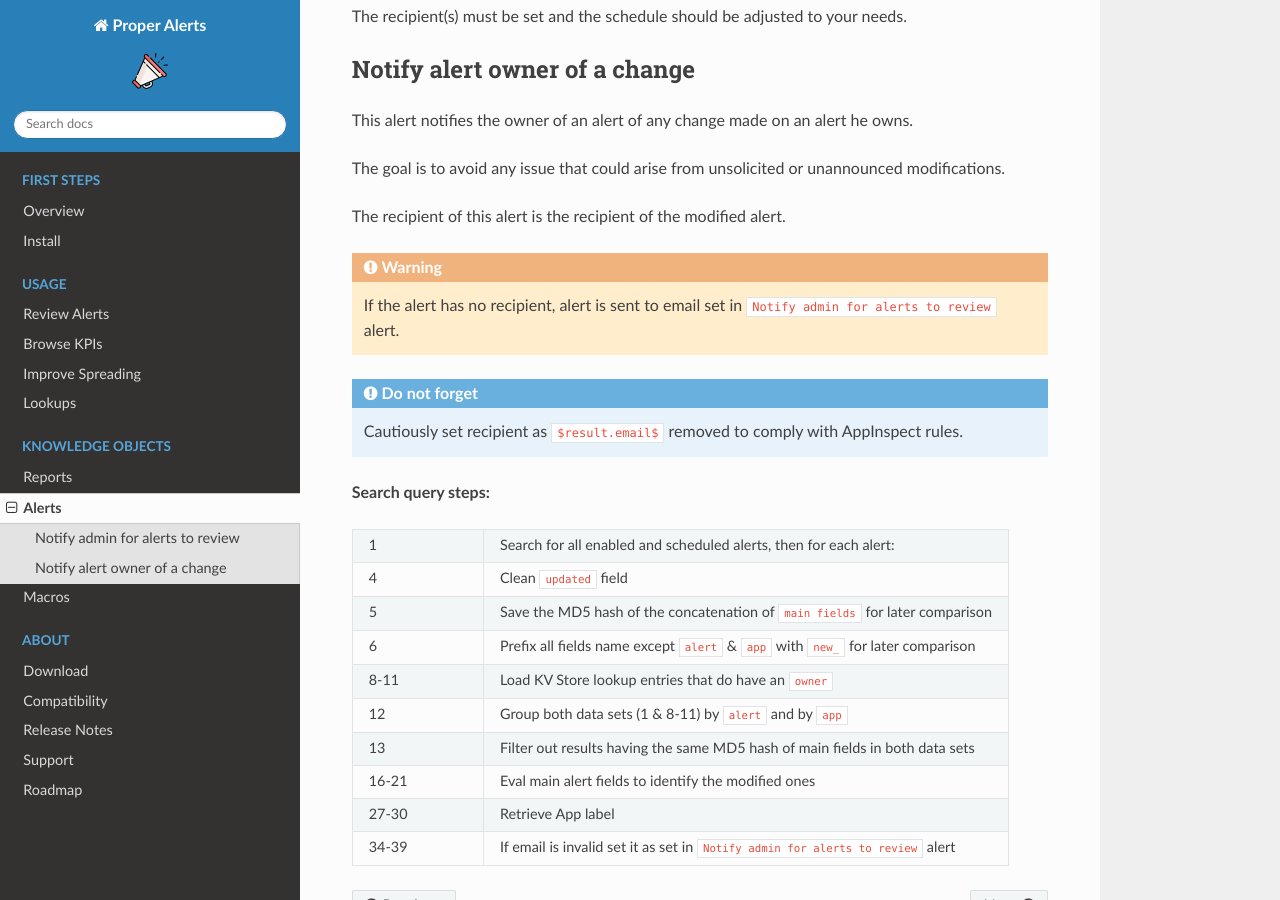
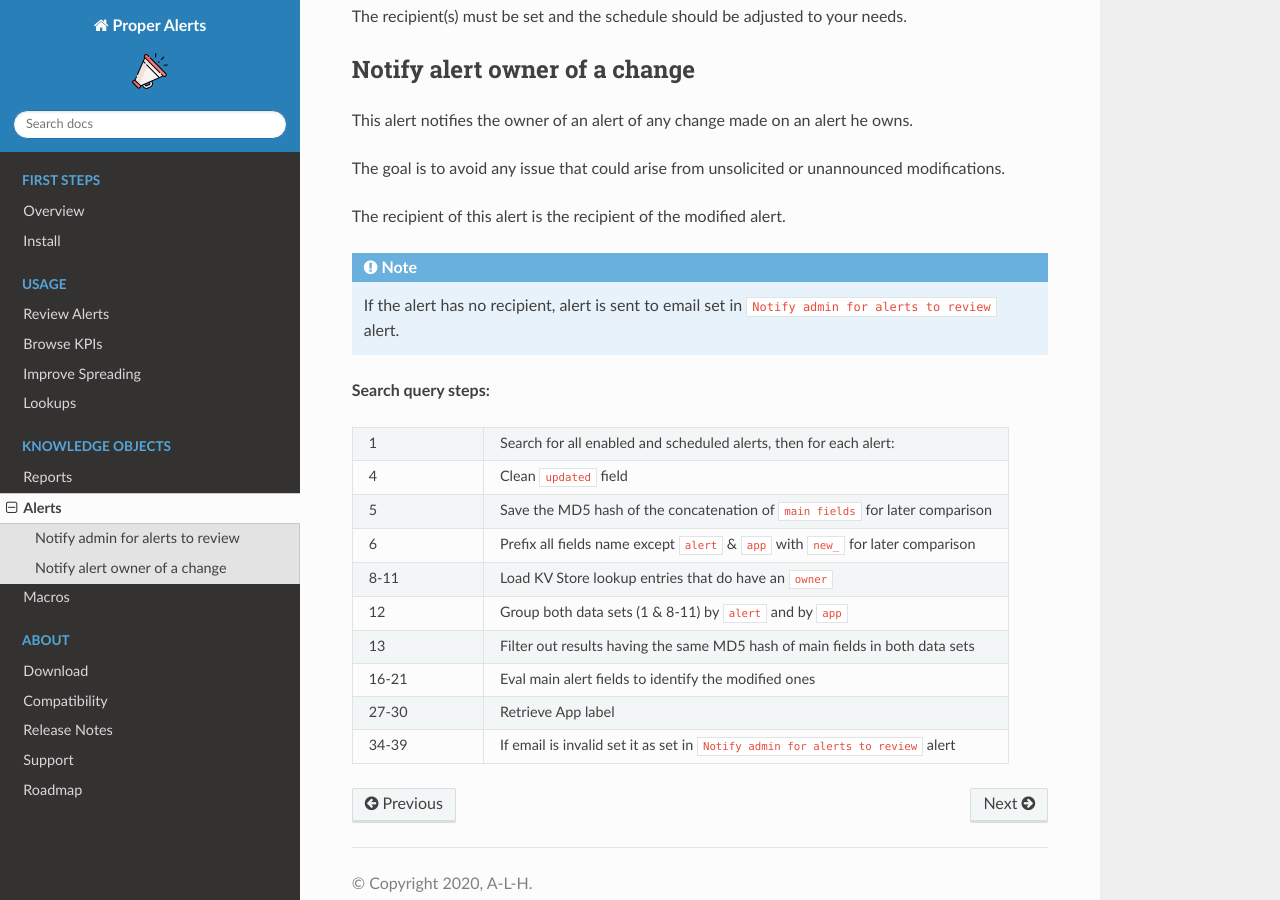
Before and after one commit to a-l-h/splunk-app-proper-alerts, a Sphinx documentation site: the page built from doc/alerts.rst, in a window 1280 px wide and 900 px high, scrolled down 355 px. Built offline with Sphinx 7.4.7 and the Read the Docs theme 2.0.0, drawn with Linux system fonts in a browser that asks for light colours; cross-references to code outside the pages are shown as plain code.

Commit message:
Update alerts.rst

```diff
--- a/doc/alerts.rst
+++ b/doc/alerts.rst
@@ -21,11 +21,7 @@
 
 The recipient of this alert is the recipient of the modified alert.
 
-.. warning:: If the alert has no recipient, alert is sent to email set in ``Notify admin for alerts to review`` alert.
-
-.. admonition:: Do not forget
-
-   Cautiously set recipient as ``$result.email$`` removed to comply with AppInspect rules.
+.. note:: If the alert has no recipient, alert is sent to email set in ``Notify admin for alerts to review`` alert.
 
 **Search query steps:**
 
```
